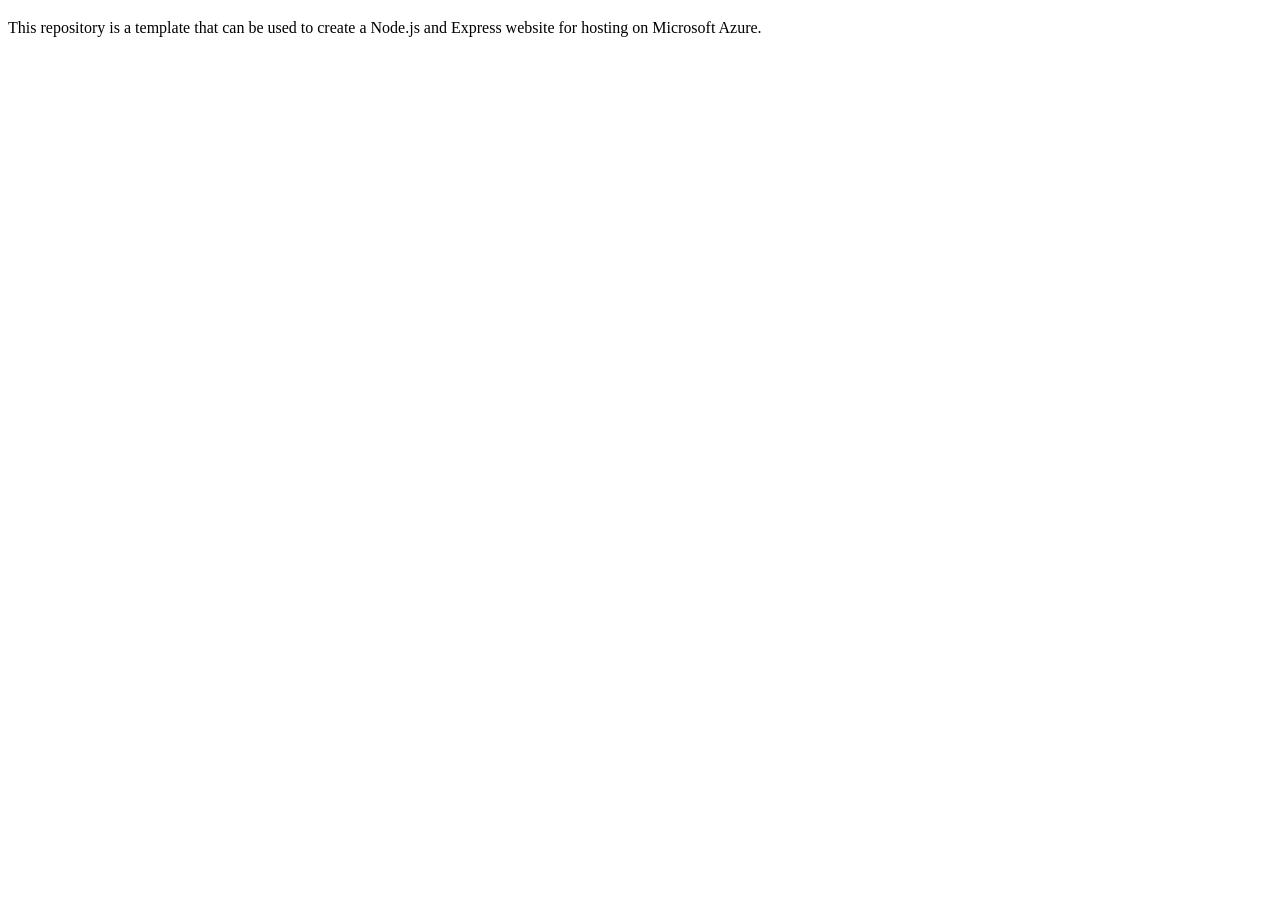
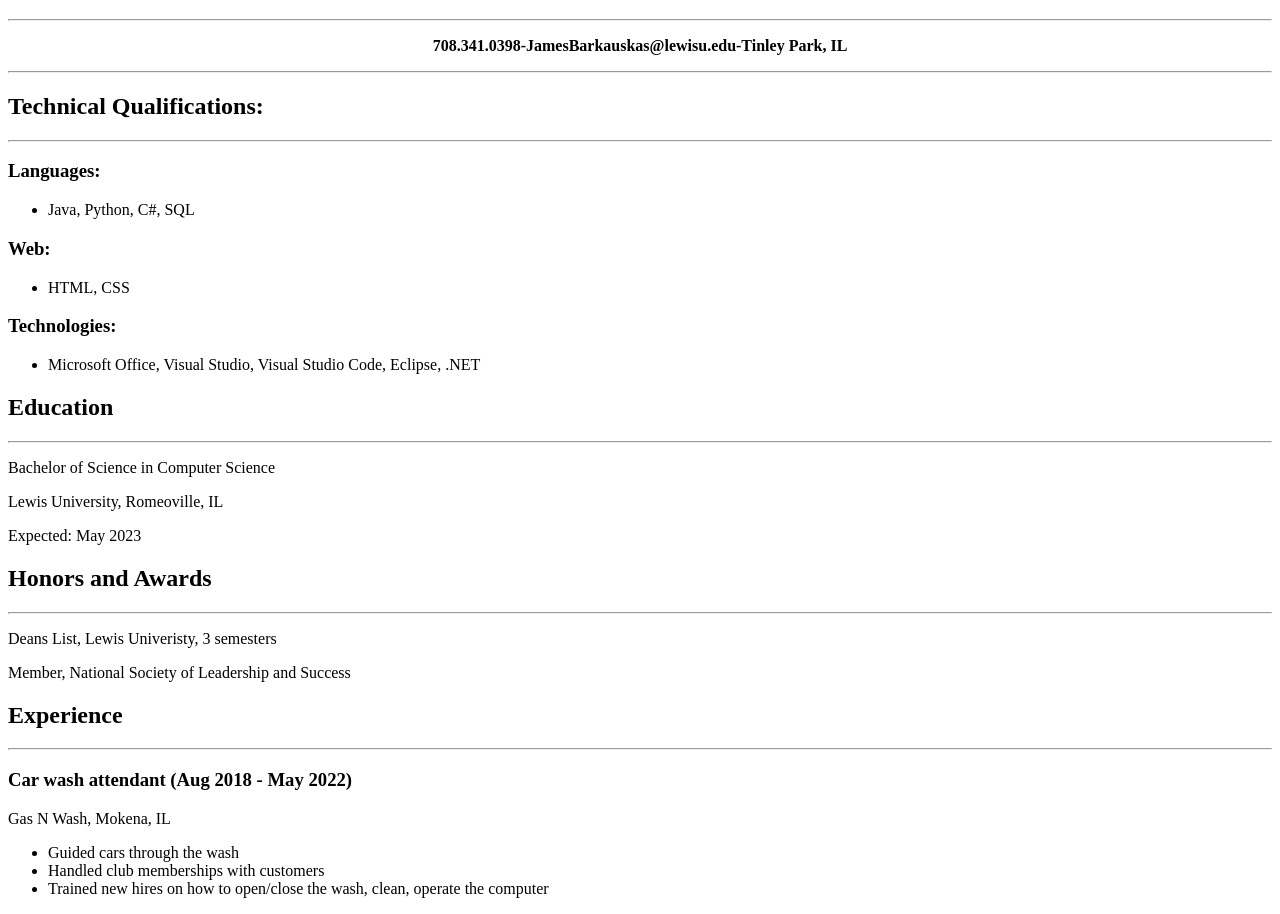
Before and after one commit to JamesBarkauskas/web-resume, a website: page client/index.html in a window 1280 px wide. Shown: the part 61-975 px from the top of the page. Before the commit the page ends 800 px from the top, so only its background shows below. Drawn offline with Linux system fonts and the light colour scheme.

Commit message:
Updated html/css

```diff
--- a/client/index.css
+++ b/client/index.css
@@ -1,3 +1,26 @@
 #header {
     text-align: center;
 }
+#headerLine {
+    width: 100;
+}
+#headerLine2 {
+    max-width: 100;
+}
+
+#info {
+    text-align: center;
+    font-size: 16px;
+    font-weight: bold;
+}
+
+#techQual {
+
+}
+#techQualLine {
+    max-width: 1000;
+}
+
+#Languages {
+
+}
--- a/client/index.html
+++ b/client/index.html
@@ -4,9 +4,54 @@
 	<title>Web Resume</title>
 	<link rel="stylesheet" type="text/css" href="index.css">
 </head>
+
 <body>
 	<h1 id="header">James Barkauskas</h1>
-	<p>This repository is a template that can be used to create a Node.js and Express website for hosting on Microsoft
-	Azure.</p>
+
+	<hr id="headerLine">
+	<p id="info">
+			708.341.0398-JamesBarkauskas@lewisu.edu-Tinley Park, IL
+	</p>
+	<hr id="headerLine2">
+
+	<h2 id="techQual">Technical Qualifications:</h2>
+	<hr id="tectQualLine">
+
+	<h3 id="Languages">Languages:</h3>
+	<ul>
+		<li>Java, Python, C#, SQL</li>
+	</ul>
+
+	<h3 id="Web">Web:</h3>
+	<ul>
+		<li>HTML, CSS</li>
+	</ul>
+
+	<h3 id="technologies">Technologies:</h3>
+	<ul>
+		<li>Microsoft Office, Visual Studio, Visual Studio Code, Eclipse, .NET</li>
+	</ul>
+
+	<h2 id="education">Education</h2>
+	<hr>
+	<p>Bachelor of Science in Computer Science</p>
+	<p>Lewis University, Romeoville, IL</p>
+	<p>Expected: May 2023</p>
+
+	<h2 id="honors">Honors and Awards</h2>
+	<hr>
+	<p>Deans List, Lewis Univeristy, 3 semesters</p>
+	<p>Member, National Society of Leadership and Success</p>
+
+	<h2 id="Experience">Experience</h2>
+	<hr>
+	<h3>Car wash attendant (Aug 2018 - May 2022)</h3>
+	<p>Gas N Wash, Mokena, IL</p>
+	<ul>
+		<li>Guided cars through the wash</li>
+		<li>Handled club memberships with customers</li>
+		<li>Trained new hires on how to open/close the wash, clean, operate the computer </li>
+	</ul>
+
 </body>
 </html>
```
